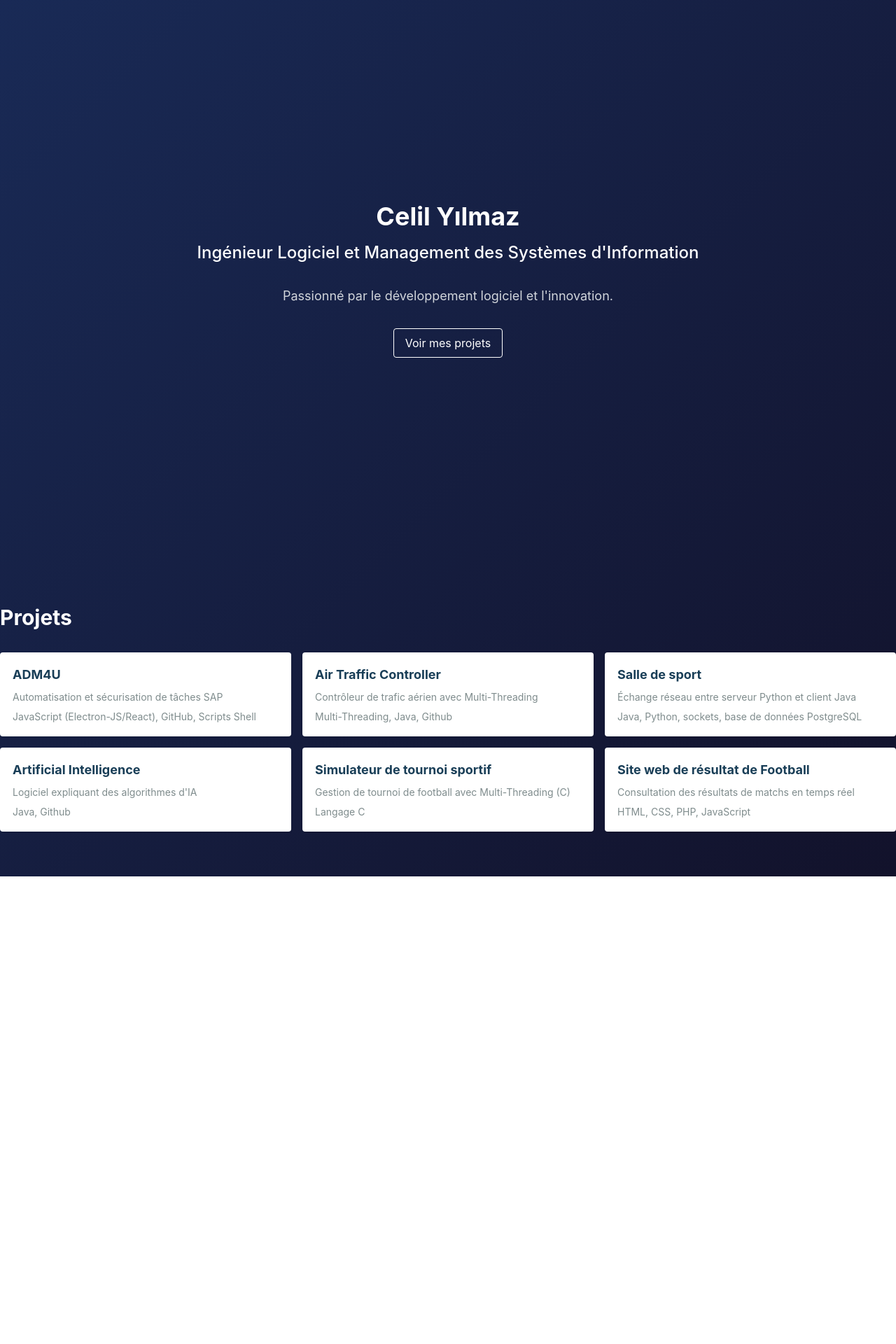
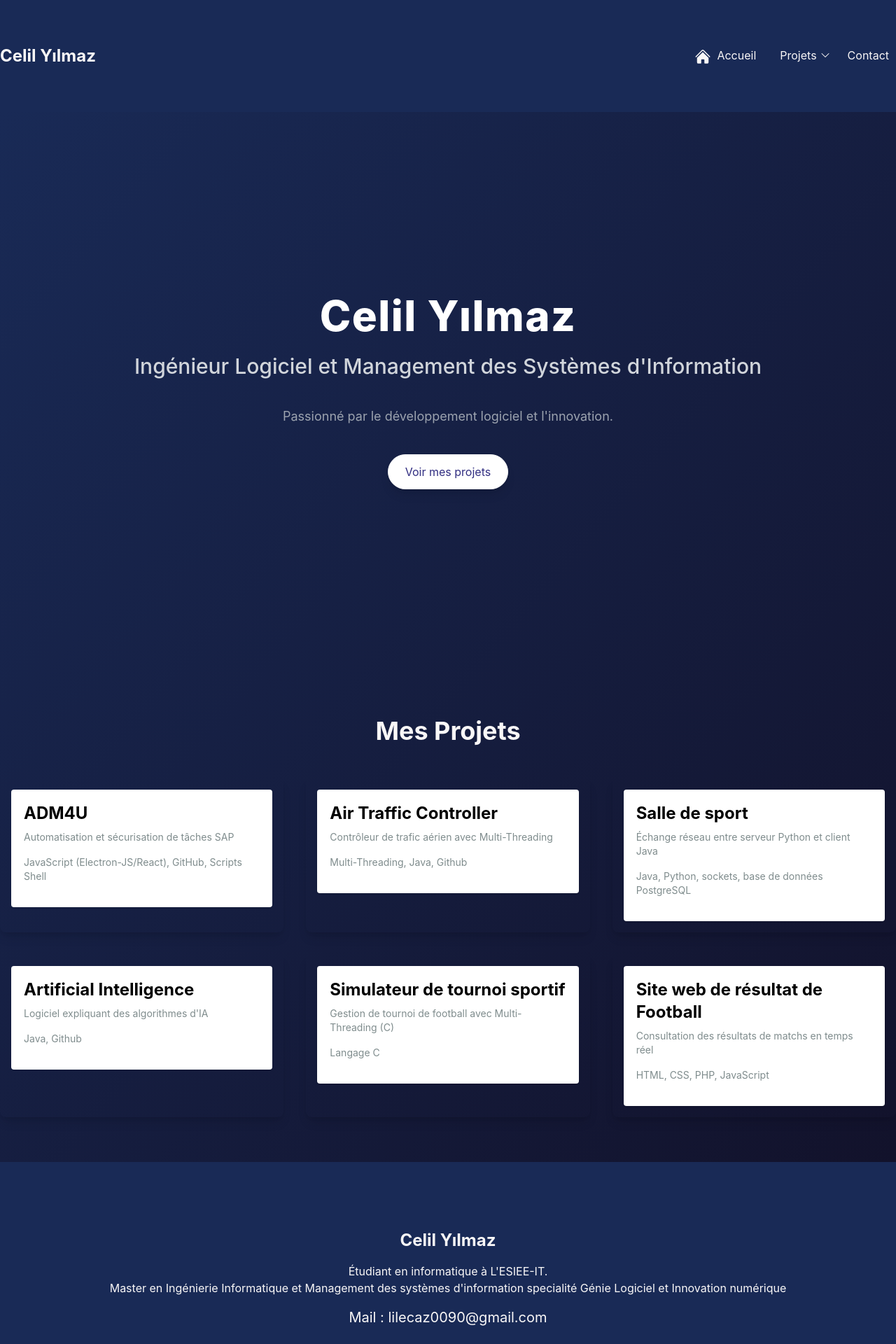
Before and after one commit to Lilecaz/portfolio, a React (Create React App) app: page / in a window 1280 px wide. Shown: the top 1920 px of the page at 70% size. Before the commit the page ends 1252 px from the top, so only its background shows below. Built offline with nearby package versions, Linux system fonts and the light colour scheme.

Commit message:
Header + better style

```diff
--- a/src/App.js
+++ b/src/App.js
@@ -4,12 +4,16 @@ import Home from './pages/Home';
 import './App.css';
 import Adm4u from './pages/projets/adm4u';
 import ATC from './pages/projets/atc';
+import ScrollToTop from './components/ScrollToTop';
+import Header from './components/Header';
+import Footer from './components/Footer';
 // import Projects from './pages/Projects';
 // import Contact from './pages/Contact';
 
 function App() {
   return (
     <Router>
+      <Header />
       <Routes>
         <Route path="/" element={<Home />} />
         <Route path="/projets/adm4u" element={<Adm4u />} />
@@ -18,6 +22,8 @@ function App() {
         <Route path="/projects" element={<Projects />} />
         <Route path="/contact" element={<Contact />} /> */}
       </Routes>
+      <ScrollToTop />
+      <Footer />
     </Router>
   );
 }
--- /dev/null
+++ b/src/components/Footer.jsx
@@ -0,0 +1,26 @@
+import React from 'react';
+import { motion } from 'framer-motion';
+
+const Footer = () => {
+    return (
+        <motion.footer
+            initial={{ opacity: 0 }}
+            animate={{ opacity: 1 }}
+            transition={{ duration: 1 }}
+            className="bg-primary text-secondary py-8"
+        >
+            <div className="container mx-auto flex flex-col items-center">
+                <h2 className="text-2xl font-bold mb-4">Celil Yılmaz</h2>
+                <p className="text-center">Étudiant en informatique à L'ESIEE-IT.</p>
+                <p className="text-center">Master en Ingénierie Informatique et Management des systèmes d'information specialité Génie Logiciel et Innovation numérique </p>
+                <a href="mailto:lilecaz0090@gmail.com" className="flex items-center mt-4">
+                    <span className="text-xl">
+                        Mail : lilecaz0090@gmail.com
+                    </span>
+                </a>
+            </div>
+        </motion.footer>
+    );
+};
+
+export default Footer;
--- a/src/components/Header.jsx
+++ b/src/components/Header.jsx
@@ -1,9 +1,9 @@
 import React, { useState } from 'react';
 import { NavLink } from 'react-router-dom';
 import { motion, AnimatePresence } from 'framer-motion';
-import { HomeIcon, ChevronDownIcon, ChevronUpIcon } from '@heroicons/react/16/solid';
+import { HomeIcon, ChevronDownIcon, ChevronUpIcon } from '@heroicons/react/24/solid';
 
-const Header = ({ Title }) => {
+const Header = () => {
     const [isProjectsMenuOpen, setIsProjectsMenuOpen] = useState(false);
 
     const toggleProjectsMenu = () => {
@@ -21,21 +21,22 @@ const Header = ({ Title }) => {
 
     return (
         <motion.header
-            className="bg-white shadow"
+            className="bg-primary shadow-lg"
             initial={{ opacity: 0 }}
             animate={{ opacity: 1 }}
             transition={{ duration: 0.5 }}
         >
             <div className="container mx-auto py-4 flex justify-between items-center">
-                <h1 className="text-2xl font-bold text-gray-900">"{Title}" Realisé par Celil YILMAZ</h1>
+                <h1 className="text-2xl font-bold text-secondary">Celil Yılmaz</h1>
                 <nav>
-                    <ul className="flex space-x-4 items-center">
+                    <ul className="flex space-x-6">
                         <motion.li
                             whileHover={{ scale: 1.1 }}
                             whileTap={{ scale: 0.9 }}
                         >
-                            <NavLink to="/" className="text-gray-900 hover:text-indigo-900" activeClassName="font-bold">
-                                <HomeIcon className="h-6 w-6" />
+                            <NavLink to="/" className="text-secondary hover:text-gray-400">
+                                <HomeIcon className="h-6 w-6 inline-block mr-2" />
+                                Accueil
                             </NavLink>
                         </motion.li>
                         <motion.li
@@ -43,7 +44,7 @@ const Header = ({ Title }) => {
                             whileTap={{ scale: 0.9 }}
                             className="relative"
                         >
-                            <button onClick={toggleProjectsMenu} className="text-gray-900 hover:text-indigo-900 flex items-center">
+                            <button onClick={toggleProjectsMenu} className="text-secondary hover:text-gray-400 flex items-center">
                                 Projets {isProjectsMenuOpen ? <ChevronUpIcon className="h-4 w-4 ml-1" /> : <ChevronDownIcon className="h-4 w-4 ml-1" />}
                             </button>
                             <AnimatePresence>
@@ -52,7 +53,7 @@ const Header = ({ Title }) => {
                                         initial={{ opacity: 0, y: -10 }}
                                         animate={{ opacity: 1, y: 0 }}
                                         exit={{ opacity: 0, y: -10 }}
-                                        className="absolute top-full left-0 mt-2 w-48 bg-white shadow-lg rounded-md"
+                                        className="absolute top-full left-0 mt-2 w-48 bg-secondary text-primary shadow-lg rounded-md"
                                     >
                                         {projects.map((project) => (
                                             <motion.li
@@ -61,8 +62,7 @@ const Header = ({ Title }) => {
                                             >
                                                 <NavLink
                                                     to={project.link}
-                                                    className="block px-4 py-2 text-gray-900 hover:text-indigo-900"
-                                                    activeClassName="font-bold"
+                                                    className="block px-4 py-2 hover:text-indigo-900"
                                                     onClick={() => setIsProjectsMenuOpen(false)}
                                                 >
                                                     {project.title}
@@ -77,15 +77,7 @@ const Header = ({ Title }) => {
                             whileHover={{ scale: 1.1 }}
                             whileTap={{ scale: 0.9 }}
                         >
-                            <NavLink to="/projets/adm4u/a-propos" className="text-gray-900 hover:text-indigo-900" activeClassName="font-bold">
-                                À propos
-                            </NavLink>
-                        </motion.li>
-                        <motion.li
-                            whileHover={{ scale: 1.1 }}
-                            whileTap={{ scale: 0.9 }}
-                        >
-                            <NavLink to="/projets/adm4u/contact" className="text-gray-900 hover:text-indigo-900" activeClassName="font-bold">
+                            <NavLink to="/contact" className="text-secondary hover:text-gray-400">
                                 Contact
                             </NavLink>
                         </motion.li>
--- a/src/components/ProjectCard.jsx
+++ b/src/components/ProjectCard.jsx
@@ -2,11 +2,19 @@ import React from 'react';
 
 function ProjectCard({ title, description, technologies, link }) {
     return (
-        <a href={link} rel="noopener noreferrer" className="project-card">
-            <h3 className="text-xl font-bold mb-2">{title}</h3>
-            <p className="text-gray-300 mb-2">{description}</p>
-            <p className="text-gray-300 text-sm">{technologies}</p>
+        <a
+            href={link}
+            target="_blank"
+            rel="noopener noreferrer"
+            className="text-blue-500 hover:text-blue-700"
+        >
+            <div className="project-card bg-white shadow-lg rounded-lg p-6 m-4">
+                <h2 className="text-2xl font-bold mb-2 text-black">{title}</h2>
+                <p className="text-gray-700 mb-4">{description}</p>
+                <p className="text-gray-500 mb-4">{technologies}</p>
+            </div>
         </a>
+
     );
 }
 
--- /dev/null
+++ b/src/components/ScrollToTop.jsx
@@ -0,0 +1,44 @@
+import React, { useState, useEffect } from 'react';
+import { ArrowUpIcon } from '@heroicons/react/24/solid'; // Utilisation d'une icône de HeroIcons pour le bouton
+
+function ScrollToTop() {
+    const [isVisible, setIsVisible] = useState(false);
+
+    // Afficher le bouton uniquement lorsque l'utilisateur défile vers le bas
+    useEffect(() => {
+        const toggleVisibility = () => {
+            if (window.pageYOffset > 300) {
+                setIsVisible(true);
+            } else {
+                setIsVisible(false);
+            }
+        };
+
+        window.addEventListener('scroll', toggleVisibility);
+
+        return () => window.removeEventListener('scroll', toggleVisibility);
+    }, []);
+
+    // Fonction pour faire défiler vers le haut
+    const scrollToTop = () => {
+        window.scrollTo({
+            top: 0,
+            behavior: 'smooth'
+        });
+    };
+
+    return (
+        <div>
+            {isVisible && (
+                <button
+                    onClick={scrollToTop}
+                    className="fixed bottom-8 right-8 bg-primary text-white p-3 rounded-full shadow-lg hover:bg-secondary transition-colors duration-300"
+                >
+                    <ArrowUpIcon className="h-6 w-6" />
+                </button>
+            )}
+        </div>
+    );
+}
+
+export default ScrollToTop;
--- a/src/pages/Home.js
+++ b/src/pages/Home.jsx
@@ -1,6 +1,7 @@
 import React, { useState } from 'react';
 import { motion } from 'framer-motion';
 import ProjectCard from '../components/ProjectCard';
+import Header from '../components/Header';
 
 function Home() {
     const [isProjectsVisible, setIsProjectsVisible] = useState(false);
@@ -8,6 +9,7 @@ function Home() {
     const handleShowProjects = () => {
         setIsProjectsVisible(true);
     };
+
     const projects = [
         {
             title: 'ADM4U',
@@ -46,31 +48,37 @@ function Home() {
             link: '/projets/site-web-de-resultat-de-football',
         },
     ];
+
     return (
-        <div className="home min-h-screen bg-primary">
+        <div className="home min-h-screen bg-gradient-to-b from-primary via-accent to-secondary text-secondary">
             {/* Section 1: Présentation */}
             <motion.div
                 initial={{ opacity: 0 }}
                 animate={{ opacity: 1 }}
                 transition={{ duration: 1 }}
-                className="flex flex-col items-center justify-center h-screen px-8"
+                className="flex flex-col items-center justify-center h-screen px-8 text-center"
             >
-                <h1 className="text-4xl font-bold text-white mb-4">Celil Yılmaz</h1>
-                <h2 className="text-2xl font-medium text-white mb-8">
+                <h1 className="text-6xl font-extrabold text-white mb-6 tracking-wide">Celil Yılmaz</h1>
+                <h2 className="text-3xl font-medium text-gray-300 mb-10">
                     Ingénieur Logiciel et Management des Systèmes d'Information
                 </h2>
-                <p className="text-lg text-gray-300 mb-8">
+                <p className="text-lg text-gray-400 mb-10">
                     Passionné par le développement logiciel et l'innovation.
                 </p>
                 <a
                     href="#projets"
-                    className="bg-transparent border border-white px-4 py-2 rounded hover:bg-white hover:text-indigo-900 transition duration-300 "
-                    onClick={handleShowProjects}
+                    className="bg-white text-indigo-900 px-6 py-3 rounded-full hover:bg-transparent hover:text-white border border-white transition duration-300 shadow-lg"
+                    onClick={(e) => {
+                        e.preventDefault();
+                        const element = document.getElementById('projets');
+                        element.scrollIntoView({ behavior: 'smooth' });
+                    }}
                 >
                     Voir mes projets
                 </a>
             </motion.div>
 
+            {/* Section 2: Projets */}
             <motion.div
                 initial={{ opacity: 0, y: 100 }}
                 animate={{ opacity: 1, y: 0 }}
@@ -80,18 +88,23 @@ function Home() {
                 className={`container mx-auto py-16 ${isProjectsVisible ? 'show-projects' : ''}`}
                 id="projets"
             >
-                <h2 className="text-3xl font-bold text-white mb-8">Projets</h2>
-                <div className="grid grid-cols-1 sm:grid-cols-2 md:grid-cols-3 gap-4">
+                <h2 className="text-4xl font-bold text-secondary mb-12 text-center">Mes Projets</h2>
+                <div className="grid grid-cols-1 sm:grid-cols-2 md:grid-cols-3 gap-8">
                     {projects.map((project) => (
-                        <ProjectCard key={project.title} {...project}
-                        />
+                        <motion.div
+                            key={project.title}
+                            className="shadow-lg rounded-lg overflow-hidden"
+                            whileHover={{ scale: 1.05 }}
+                            transition={{ duration: 0.3 }}
+                        >
+                            <ProjectCard {...project} />
+                        </motion.div>
                     ))}
                 </div>
             </motion.div>
+
         </div>
     );
 }
 
-
-
 export default Home;
--- a/src/pages/projets/adm4u.js
+++ b/src/pages/projets/adm4u.jsx
@@ -1,7 +1,5 @@
 import React from 'react';
 import { motion } from 'framer-motion';
-import Header from '../../components/Header';
-import { ChevronLeftIcon } from '@heroicons/react/16/solid';
 
 
 const Adm4u = () => {
@@ -12,7 +10,6 @@ const Adm4u = () => {
             transition={{ duration: 1 }}
             className="min-h-screen bg-primary flex flex-col"
         >
-            <Header Title={"ADM4U"} />
             <main className="adm4u flex-grow">
                 <Content />
             </main>
@@ -50,18 +47,6 @@ const Content = () => {
                     <li>GitHub</li>
                     <li>Scripts Shell</li>
                 </ul>
-
-                <motion.NavLink
-                    to="/"
-                    className="flex items-center text-white bg-blue-500 hover:bg-blue-700 px-4 py-2 rounded"
-                    initial={{ scale: 0 }}
-                    animate={{ scale: 1 }}
-                    transition={{ duration: 0.5 }}
-                >
-                    <ChevronLeftIcon className="h-6 w-6 mr-2" />
-                    Retour à l'accueil
-                </motion.NavLink>
-
             </motion.div>
         </div>
     );
--- a/src/pages/projets/atc.js
+++ b/src/pages/projets/atc.jsx
@@ -1,6 +1,5 @@
 import React from 'react';
 import { motion } from 'framer-motion';
-import Header from '../../components/Header';
 
 const ATC = () => {
     return (
@@ -10,7 +9,6 @@ const ATC = () => {
             transition={{ duration: 1 }}
             className="atc min-h-screen bg-gray-900 text-white"
         >
-            <Header Title={"Contrôleur de trafic aérien"} />
             <div className="container mx-auto py-16">
                 <h2 className="text-4xl font-bold mb-4 text-center">Projet : Contrôleur de trafic aérien</h2>
                 <p className="text-lg mb-8 text-center">
```
Also changed, not shown: public/index.html (+0 -23 lines).
